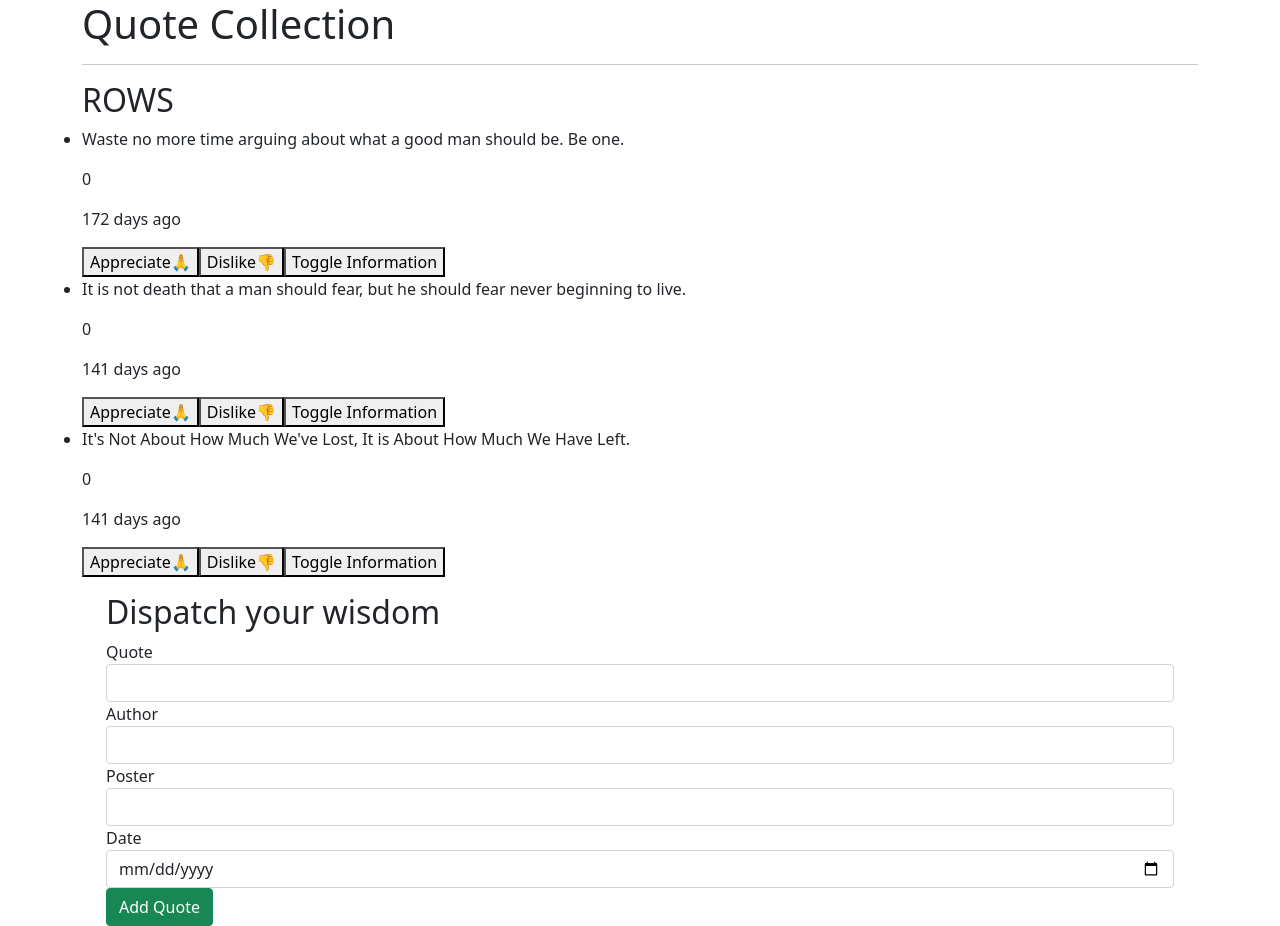
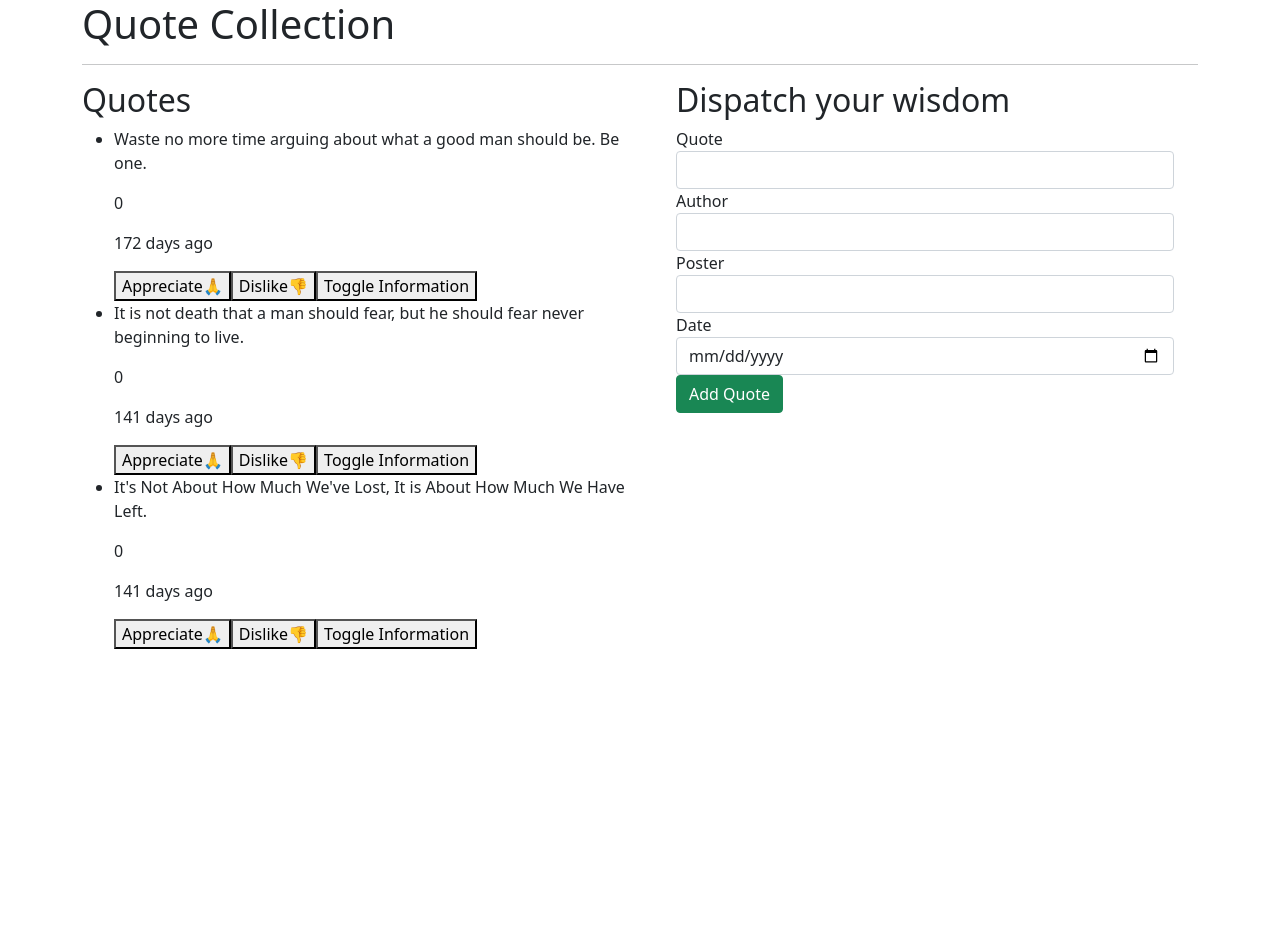
Before and after one commit to GLouisG/thequote, an Angular app in the folder thequote/: page / in a window 1280 px wide. After the commit the page ends 800 px from the top, so only its background shows below. Built offline with nearby package versions, Linux system fonts and the light colour scheme.

Commit message:
add columns for form and quotes

```diff
--- a/thequote/src/app/quote/quote.component.html
+++ b/thequote/src/app/quote/quote.component.html
@@ -2,7 +2,8 @@
   <h1>Quote Collection</h1>
   <hr>
   <div class="row">
-  <h2>ROWS</h2>
+    <div class="col-md-6">
+      <h2>Quotes</h2>
   <ul>
       <li *ngFor='let quote of quotes; let i = index'>
         <p>{{quote.name}}</p>
@@ -16,6 +17,11 @@
         </div>
       </li>
   </ul>
-  <app-quote-form (addQuote)="addNewQuote($event)"></app-quote-form>
+    </div>
+
+  <div class="col-md-6">
+    <app-quote-form (addQuote)="addNewQuote($event)"></app-quote-form>
+  </div>
+
 </div>
 </div>
```
